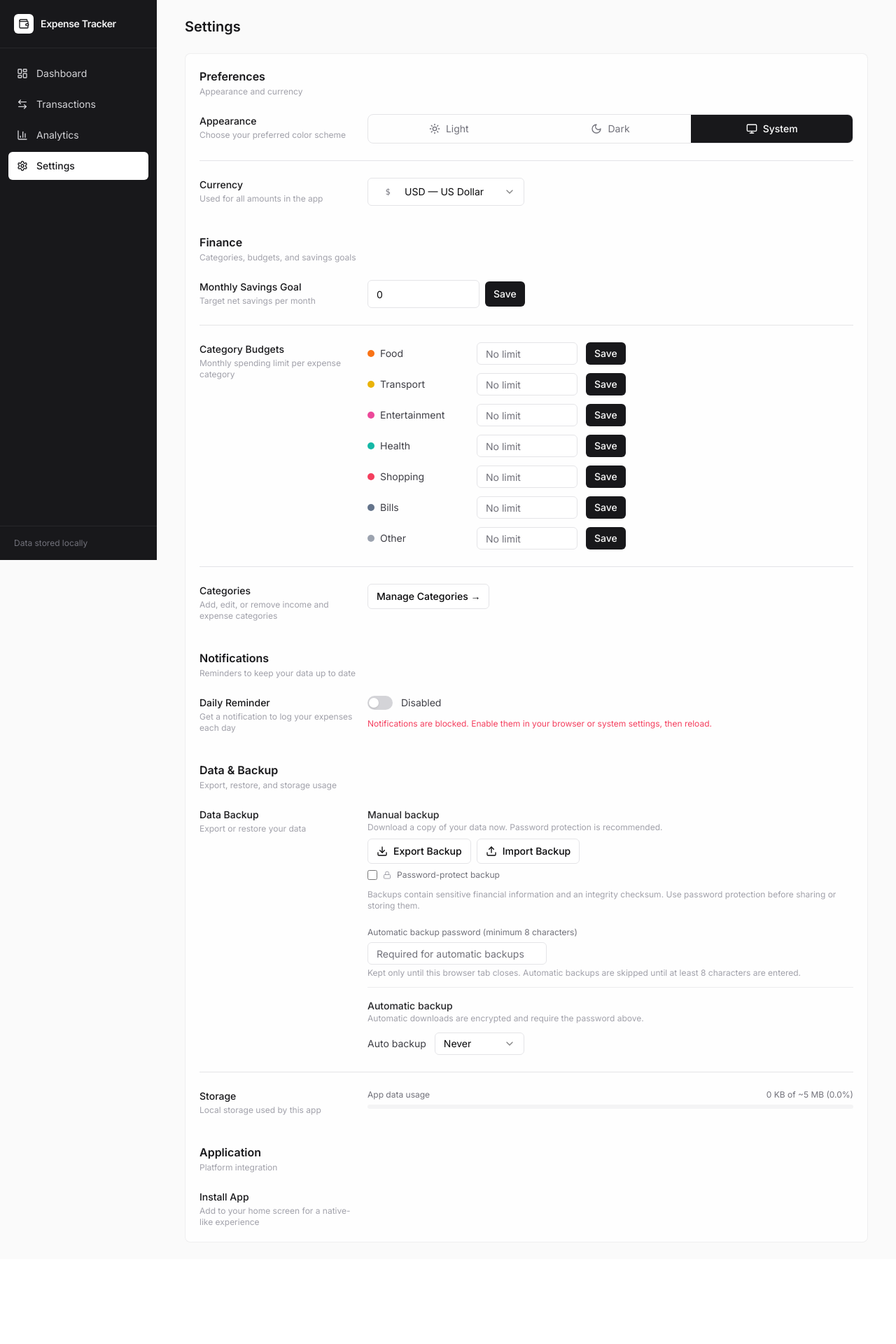
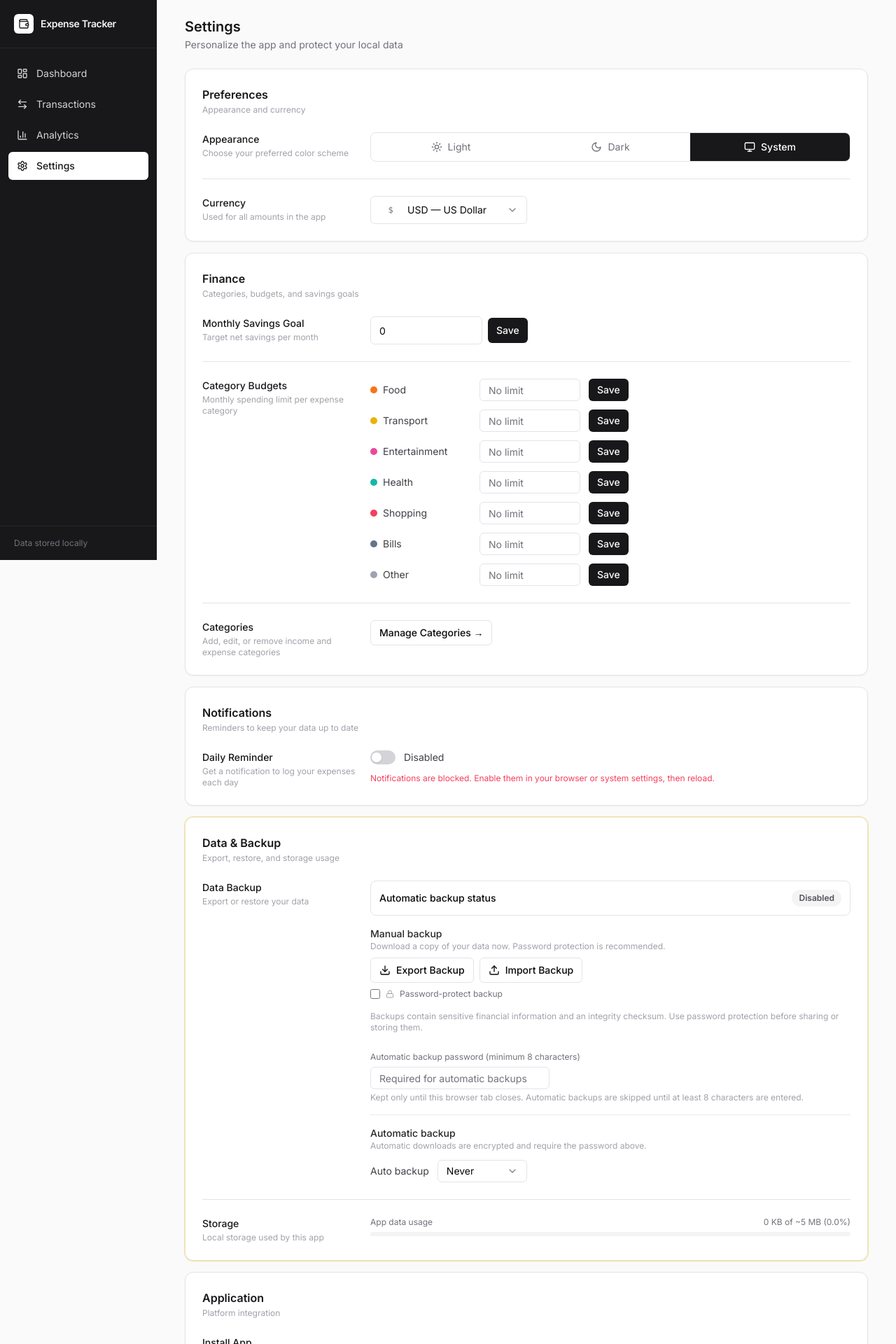
Before and after one commit to Otomen1/tracker, a Next.js app: page /settings in a window 1280 px wide. Shown: the top 1920 px of the page at 70% size. Before the commit the page ends 1799 px from the top, so only its background shows below. Built offline with nearby package versions, Linux system fonts and the light colour scheme.

Commit message:
feat: refine forms analytics and settings UI

```diff
--- a/src/app/analytics/page.tsx
+++ b/src/app/analytics/page.tsx
@@ -57,7 +57,7 @@ function AnalyticsPageContent() {
   return (
     <div className="space-y-5">
       <div className="flex flex-col gap-3 sm:flex-row sm:items-center sm:justify-between">
-        <h1 className="text-xl font-semibold text-zinc-900 dark:text-zinc-100">Analytics</h1>
+        <div><h1 className="text-xl font-semibold text-zinc-900 dark:text-zinc-100">Analytics</h1><p className="mt-0.5 text-sm text-zinc-500 dark:text-zinc-400">Understand where your money goes and how your balance changes</p></div>
         <PeriodSwitcher
           type={type}
           month={month}
@@ -74,7 +74,7 @@ function AnalyticsPageContent() {
       </div>
 
       <div className="space-y-3">
-        <h2 className="text-base font-semibold text-zinc-900 dark:text-zinc-100">Category Analysis</h2>
+        <div><h2 className="text-base font-semibold text-zinc-900 dark:text-zinc-100">Category Analysis</h2><p className="text-sm text-zinc-500 dark:text-zinc-400">Compare the categories contributing most to income and spending.</p></div>
         <div className="grid grid-cols-1 lg:grid-cols-2 gap-4">
           <ExpensePieChart
             data={expenseBreakdown}
@@ -96,7 +96,7 @@ function AnalyticsPageContent() {
       </div>
 
       <div className="space-y-3">
-        <h2 className="text-base font-semibold text-zinc-900 dark:text-zinc-100">Cash Flow</h2>
+        <div><h2 className="text-base font-semibold text-zinc-900 dark:text-zinc-100">Cash Flow</h2><p className="text-sm text-zinc-500 dark:text-zinc-400">Track month-to-month movement and the running effect on your balance.</p></div>
         <MonthlyBarChart
           data={monthlyTrend}
           title={type === "month" ? "6-Month Overview" : `${year} Monthly Overview`}
@@ -108,7 +108,7 @@ function AnalyticsPageContent() {
       </div>
 
       <div className="space-y-3">
-        <h2 className="text-base font-semibold text-zinc-900 dark:text-zinc-100">Savings</h2>
+        <div><h2 className="text-base font-semibold text-zinc-900 dark:text-zinc-100">Savings</h2><p className="text-sm text-zinc-500 dark:text-zinc-400">Measure progress against your monthly savings goal.</p></div>
         <SavingsTrendChart trend={savingsTrend} />
       </div>
     </div>
@@ -117,7 +117,7 @@ function AnalyticsPageContent() {
 
 export default function AnalyticsPage() {
   return (
-    <Suspense fallback={null}>
+    <Suspense fallback={<div role="status" className="rounded-xl border border-zinc-200 p-6 text-sm text-zinc-500 dark:border-zinc-700 dark:text-zinc-400">Loading analytics…</div>}>
       <AnalyticsPageContent />
     </Suspense>
   )
--- a/src/app/settings/page.tsx
+++ b/src/app/settings/page.tsx
@@ -14,13 +14,13 @@ import { Separator } from "@/components/ui/separator"
 
 function SettingGroup({ title, description, children }: { title: string; description?: string; children: React.ReactNode }) {
   return (
-    <div className="space-y-6">
+    <section className="rounded-xl border border-zinc-200 bg-white p-5 shadow-sm dark:border-zinc-700 dark:bg-zinc-900 sm:p-6 space-y-6">
       <div>
         <h2 className="text-base font-semibold text-zinc-900 dark:text-zinc-100">{title}</h2>
         {description && <p className="text-xs text-zinc-400 mt-0.5">{description}</p>}
       </div>
       <div className="space-y-6">{children}</div>
-    </div>
+    </section>
   )
 }
 
@@ -72,9 +72,9 @@ function StorageUsage() {
 export default function SettingsPage() {
   return (
     <div className="space-y-6">
-      <h1 className="text-xl font-semibold text-zinc-900 dark:text-zinc-100">Settings</h1>
+      <div><h1 className="text-xl font-semibold text-zinc-900 dark:text-zinc-100">Settings</h1><p className="mt-0.5 text-sm text-zinc-500 dark:text-zinc-400">Personalize the app and protect your local data</p></div>
 
-      <div className="bg-white/70 dark:bg-zinc-900/50 backdrop-blur-sm rounded-lg border border-zinc-200/60 dark:border-zinc-800/60 p-5 space-y-10">
+      <div className="space-y-4">
         <SettingGroup title="Preferences" description="Appearance and currency">
           <SettingSection title="Appearance" description="Choose your preferred color scheme">
             <ThemeToggle />
@@ -113,7 +113,7 @@ export default function SettingsPage() {
           </SettingSection>
         </SettingGroup>
 
-        <div id="data-backup" className="scroll-mt-6"><SettingGroup title="Data & Backup" description="Export, restore, and storage usage">
+        <div id="data-backup" className="scroll-mt-6 rounded-xl ring-1 ring-amber-200 dark:ring-amber-900"><SettingGroup title="Data & Backup" description="Export, restore, and storage usage">
           <SettingSection title="Data Backup" description="Export or restore your data">
             <BackupRestore />
           </SettingSection>
--- a/src/app/transactions/page.tsx
+++ b/src/app/transactions/page.tsx
@@ -101,8 +101,8 @@ function TransactionsPageContent() {
 
   return (
     <div className="space-y-5">
-      <div className="flex items-center justify-between">
-        <h1 className="text-xl font-semibold text-zinc-900 dark:text-zinc-100">Transactions</h1>
+      <div className="flex items-start justify-between gap-4">
+        <div><h1 className="text-xl font-semibold text-zinc-900 dark:text-zinc-100">Transactions</h1><p className="mt-0.5 text-sm text-zinc-500 dark:text-zinc-400">Search, review, and manage your financial activity</p></div>
         <Button size="sm" className="gap-1.5" onClick={() => setAddOpen(true)}>
           <Plus className="w-4 h-4" />
           Add Transaction
@@ -158,7 +158,7 @@ function TransactionsPageContent() {
         </div>
       )}
 
-      <div className="bg-white/70 dark:bg-zinc-900/50 backdrop-blur-sm rounded-lg border border-zinc-200/60 dark:border-zinc-800/60 p-4 space-y-4">
+      <div className="bg-white dark:bg-zinc-900 rounded-xl border border-zinc-200 dark:border-zinc-700 p-4 space-y-4">
         <div className="flex flex-wrap items-center justify-between gap-2">
           <TransactionFiltersBar
             filters={filters}
@@ -207,7 +207,7 @@ function TransactionsPageContent() {
 
 export default function TransactionsPage() {
   return (
-    <Suspense fallback={null}>
+    <Suspense fallback={<div role="status" className="rounded-xl border border-zinc-200 p-6 text-sm text-zinc-500 dark:border-zinc-700 dark:text-zinc-400">Loading transactions…</div>}>
       <TransactionsPageContent />
     </Suspense>
   )
--- a/src/components/settings/BackupRestore.tsx
+++ b/src/components/settings/BackupRestore.tsx
@@ -178,8 +178,12 @@ export function BackupRestore() {
     }
   }
 
+  const backupReady = backupInterval === "never" ? "Disabled" : backupPassword.length < 8 ? "Password needed" : "Active"
+  const backupTone = backupReady === "Active" ? "text-emerald-700 bg-emerald-50 dark:text-emerald-300 dark:bg-emerald-950" : backupReady === "Password needed" ? "text-amber-700 bg-amber-50 dark:text-amber-300 dark:bg-amber-950" : "text-zinc-600 bg-zinc-100 dark:text-zinc-300 dark:bg-zinc-800"
+
   return (
-    <div className="space-y-3">
+    <div className="space-y-4">
+      <div className="flex items-center justify-between rounded-lg border border-zinc-200 p-3 dark:border-zinc-700"><span className="text-sm font-medium">Automatic backup status</span><span className={`rounded-full px-2.5 py-1 text-xs font-semibold ${backupTone}`}>{backupReady}</span></div>
       <div className="space-y-2">
         <div>
           <p className="text-sm font-medium text-zinc-800 dark:text-zinc-200">Manual backup</p>
--- a/src/components/transactions/TransactionDialog.tsx
+++ b/src/components/transactions/TransactionDialog.tsx
@@ -31,7 +31,7 @@ export function TransactionDialog({
 
   return (
     <Dialog open={open} onOpenChange={onOpenChange}>
-      <DialogContent className="sm:max-w-md">
+      <DialogContent className="max-h-[90vh] overflow-y-auto sm:max-w-lg">
         <DialogHeader>
           <DialogTitle>
             {transaction ? "Edit Transaction" : "Add Transaction"}
--- a/src/components/transactions/TransactionFilters.tsx
+++ b/src/components/transactions/TransactionFilters.tsx
@@ -102,14 +102,15 @@ export function TransactionFiltersBar({ filters, categories, tags, fmt, onChange
   return (
     <div className="space-y-2">
       {/* Always visible: search, type, date range, plus the advanced-filters toggle */}
-      <div className="flex flex-wrap gap-2 items-center">
-        <Input
+      <div className="grid grid-cols-1 gap-2 sm:flex sm:flex-wrap sm:items-end">
+        <div className="space-y-1"><label htmlFor="transaction-search" className="text-xs font-medium text-zinc-600 dark:text-zinc-300">Search</label><Input
+          id="transaction-search"
           className="flex-1 min-w-[140px] sm:flex-none sm:w-44 h-9 text-sm"
           placeholder="Search..."
           aria-label="Search transactions"
           value={search}
           onChange={(e) => setSearch(e.target.value)}
-        />
+        /></div>
 
         <Select
           value={filters.type ?? "all"}
--- a/src/components/transactions/TransactionForm.tsx
+++ b/src/components/transactions/TransactionForm.tsx
@@ -160,7 +160,24 @@ export function TransactionForm({ transaction, categories, onSubmit, onCancel }:
 
   return (
     <>
-      <form onSubmit={handleSubmit(handleFormSubmit)} className="space-y-4">
+      <form onSubmit={handleSubmit(handleFormSubmit)} className="space-y-5">
+        <div className="space-y-1.5">
+          <Label htmlFor="amount">Amount</Label>
+          <Input
+            id="amount"
+            type="number"
+            step="0.01"
+            min="0.01"
+            placeholder="0.00"
+            aria-invalid={!!errors.amount}
+            aria-describedby={errors.amount ? "amount-error" : undefined}
+            className="h-14 text-2xl font-semibold tracking-tight"
+            autoFocus
+            {...register("amount")}
+          />
+          {errors.amount && <p id="amount-error" className="text-xs text-destructive">{errors.amount.message}</p>}
+        </div>
+
         <div className="space-y-1.5">
           <Label>Type</Label>
           <div className="flex rounded-md border border-input overflow-hidden">
@@ -183,21 +200,6 @@ export function TransactionForm({ transaction, categories, onSubmit, onCancel }:
               </button>
             ))}
           </div>
-        </div>
-
-        <div className="space-y-1.5">
-          <Label htmlFor="amount">Amount</Label>
-          <Input
-            id="amount"
-            type="number"
-            step="0.01"
-            min="0.01"
-            placeholder="0.00"
-            aria-invalid={!!errors.amount}
-            aria-describedby={errors.amount ? "amount-error" : undefined}
-            {...register("amount")}
-          />
-          {errors.amount && <p id="amount-error" className="text-xs text-destructive">{errors.amount.message}</p>}
         </div>
 
         <div className="space-y-1.5">
```
